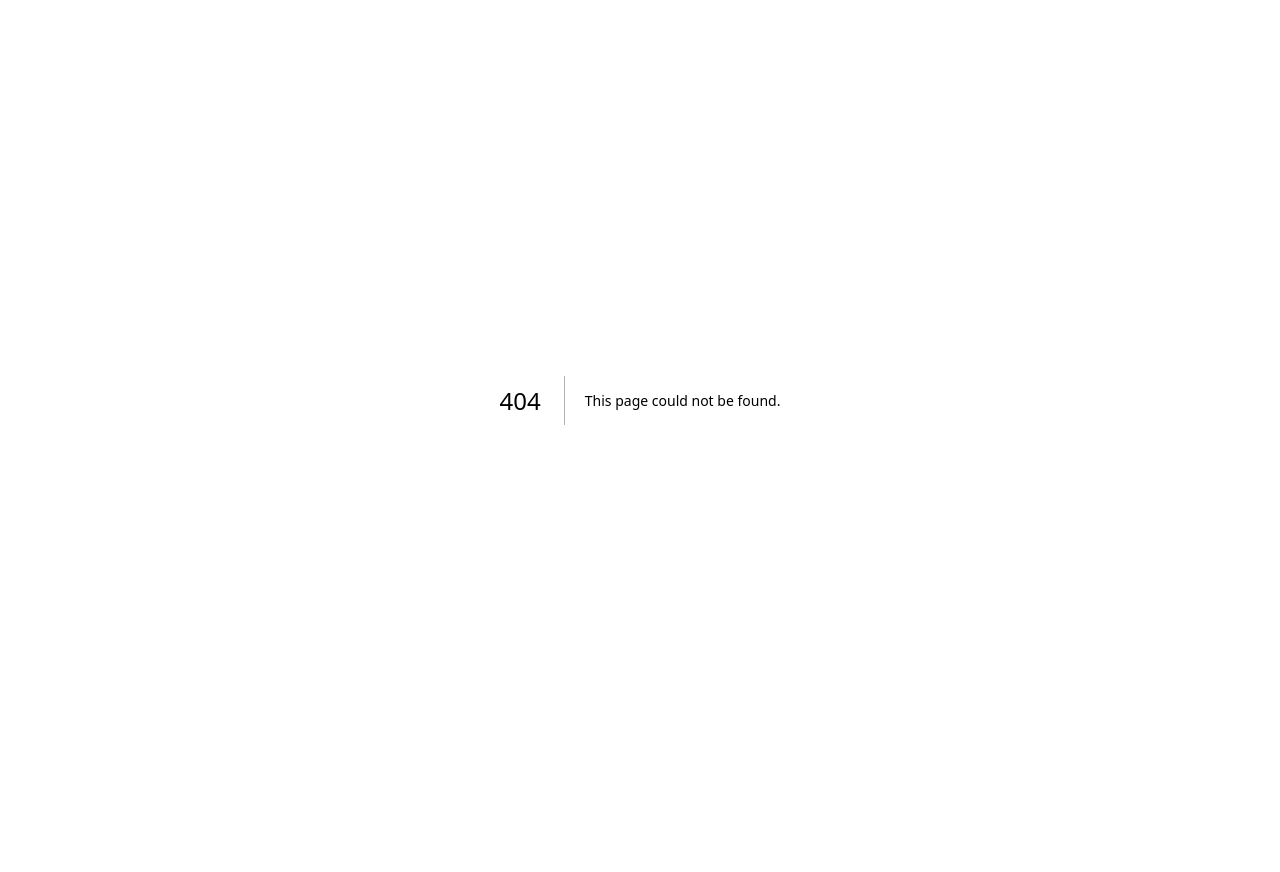
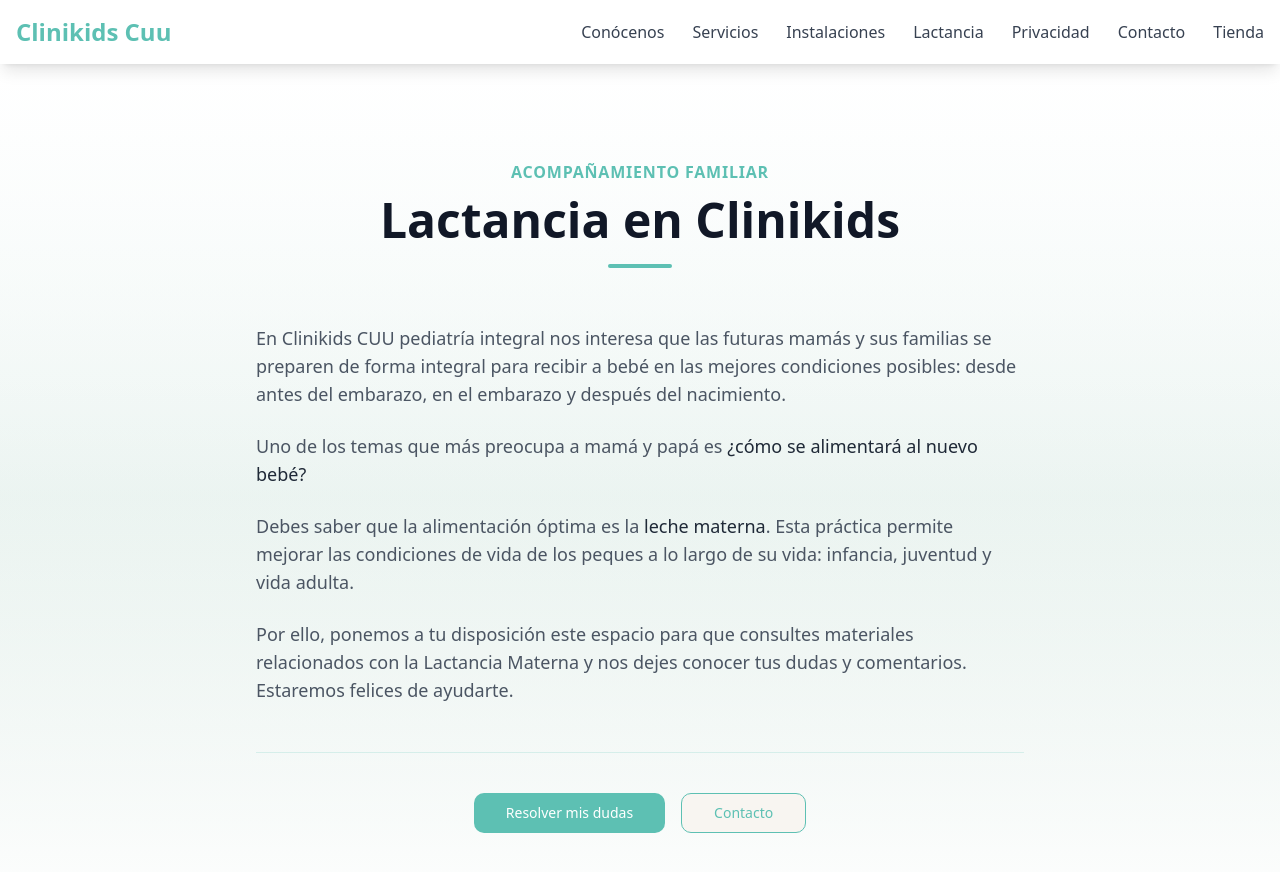
Before and after one commit to LibOrtega/chinocoso, a Next.js app: page /lactancia in a window 1280 px wide. Before the commit this address had no page. Shown: the top 872 px of the page. Before the commit the page ends 800 px from the top, so only its background shows below. Built offline with nearby package versions, Linux system fonts and the light colour scheme.

Commit message:
Añade página Lactancia en Clinikids
Nueva ruta /lactancia con el contenido de acompañamiento en
lactancia materna, enlazada desde el menú y contacto.

Co-authored-by: LibOrtega <LibOrtega@users.noreply.github.com>

```diff
--- a/app/components/header.tsx
+++ b/app/components/header.tsx
@@ -25,7 +25,7 @@ export default function Header() {
           </Link>
 
           {/* Navegación Desktop */}
-          <nav className="hidden md:flex items-center space-x-6 lg:space-x-8">
+          <nav className="hidden md:flex items-center space-x-5 lg:space-x-7">
             <Link href="/#about" className="text-gray-700 hover:text-[#5dc0b3] transition-colors">
               Conócenos
             </Link>
@@ -34,6 +34,9 @@ export default function Header() {
             </Link>
             <Link href="/#facilities" className="text-gray-700 hover:text-[#5dc0b3] transition-colors">
               Instalaciones
+            </Link>
+            <Link href="/lactancia" className="text-gray-700 hover:text-[#5dc0b3] transition-colors">
+              Lactancia
             </Link>
             <Link href="/aviso-de-privacidad" className="text-gray-700 hover:text-[#5dc0b3] transition-colors">
               Privacidad
@@ -87,6 +90,13 @@ export default function Header() {
                 Instalaciones
               </Link>
               <Link
+                href="/lactancia"
+                className="px-4 py-3 text-gray-700 hover:text-[#5dc0b3] hover:bg-gray-50 transition-colors border-b border-gray-100"
+                onClick={closeMenu}
+              >
+                Lactancia
+              </Link>
+              <Link
                 href="/aviso-de-privacidad"
                 className="px-4 py-3 text-gray-700 hover:text-[#5dc0b3] hover:bg-gray-50 transition-colors border-b border-gray-100"
                 onClick={closeMenu}
--- /dev/null
+++ b/app/components/lactancia.tsx
@@ -0,0 +1,74 @@
+import Link from "next/link"
+import { Button } from "@/components/ui/button"
+
+export default function Lactancia() {
+  return (
+    <section className="py-20 md:py-24 bg-gradient-to-b from-white via-[#5dc0b3]/5 to-white">
+      <div className="container mx-auto px-4">
+        <div className="max-w-3xl mx-auto">
+          <div className="text-center mb-12 md:mb-14">
+            <p
+              className="font-semibold tracking-wider text-sm md:text-base uppercase mb-3"
+              style={{ color: "#5dc0b3" }}
+            >
+              Acompañamiento familiar
+            </p>
+            <h1 className="text-3xl md:text-5xl font-bold text-gray-900 mb-5">
+              Lactancia en Clinikids
+            </h1>
+            <div className="w-16 h-1 mx-auto rounded-full bg-[#5dc0b3]" />
+          </div>
+
+          <div className="space-y-6 text-gray-600 text-base md:text-lg leading-relaxed">
+            <p>
+              En Clinikids CUU pediatría integral nos interesa que las futuras
+              mamás y sus familias se preparen de forma integral para recibir a
+              bebé en las mejores condiciones posibles: desde antes del
+              embarazo, en el embarazo y después del nacimiento.
+            </p>
+
+            <p>
+              Uno de los temas que más preocupa a mamá y papá es{" "}
+              <span className="font-medium text-gray-800">
+                ¿cómo se alimentará al nuevo bebé?
+              </span>
+            </p>
+
+            <p>
+              Debes saber que la alimentación óptima es la{" "}
+              <span className="font-medium text-gray-800">leche materna</span>.
+              Esta práctica permite mejorar las condiciones de vida de los
+              peques a lo largo de su vida: infancia, juventud y vida adulta.
+            </p>
+
+            <p>
+              Por ello, ponemos a tu disposición este espacio para que consultes
+              materiales relacionados con la Lactancia Materna y nos dejes
+              conocer tus dudas y comentarios. Estaremos felices de ayudarte.
+            </p>
+          </div>
+
+          <div className="mt-12 pt-10 border-t border-[#5dc0b3]/20 flex flex-col sm:flex-row gap-4 justify-center">
+            <a
+              href="https://wa.me/526145502199?text=%C2%A1Hola!%20Me%20gustar%C3%ADa%20recibir%20informaci%C3%B3n%20sobre%20lactancia%20materna%20en%20Clinikids."
+              target="_blank"
+              rel="noopener noreferrer"
+            >
+              <Button className="w-full sm:w-auto bg-[#5dc0b3] hover:bg-[#5dc0b3]/90 text-white px-8">
+                Resolver mis dudas
+              </Button>
+            </a>
+            <Link href="/#contact">
+              <Button
+                variant="outline"
+                className="w-full sm:w-auto border-[#5dc0b3] text-[#5dc0b3] hover:bg-[#5dc0b3] hover:text-white px-8"
+              >
+                Contacto
+              </Button>
+            </Link>
+          </div>
+        </div>
+      </div>
+    </section>
+  )
+}
--- a/app/components/social-media.tsx
+++ b/app/components/social-media.tsx
@@ -91,7 +91,14 @@ export default function SocialMedia() {
             </div>
           </div>
 
-          <p className="mt-8 text-sm text-gray-500">
+          <p className="mt-8 text-sm text-gray-500 flex flex-wrap justify-center gap-x-4 gap-y-2">
+            <a
+              href="/lactancia"
+              className="text-[#5dc0b3] hover:text-[#4aa99c] font-medium transition-colors"
+            >
+              Lactancia en Clinikids
+            </a>
+            <span className="text-gray-300 hidden sm:inline">·</span>
             <a
               href="/aviso-de-privacidad"
               className="text-[#5dc0b3] hover:text-[#4aa99c] font-medium transition-colors"
--- /dev/null
+++ b/app/lactancia/page.tsx
@@ -0,0 +1,20 @@
+import Header from "../components/header"
+import Lactancia from "../components/lactancia"
+import type { Metadata } from "next"
+
+export const metadata: Metadata = {
+  title: "Lactancia en Clinikids | Clinikids Cuu",
+  description:
+    "Espacio de Clinikids CUU para acompañar a mamás y familias en lactancia materna, antes, durante y después del nacimiento.",
+}
+
+export default function LactanciaPage() {
+  return (
+    <div className="min-h-screen bg-gradient-to-b from-white to-[#5dc0b3]/10">
+      <Header />
+      <main>
+        <Lactancia />
+      </main>
+    </div>
+  )
+}
```
